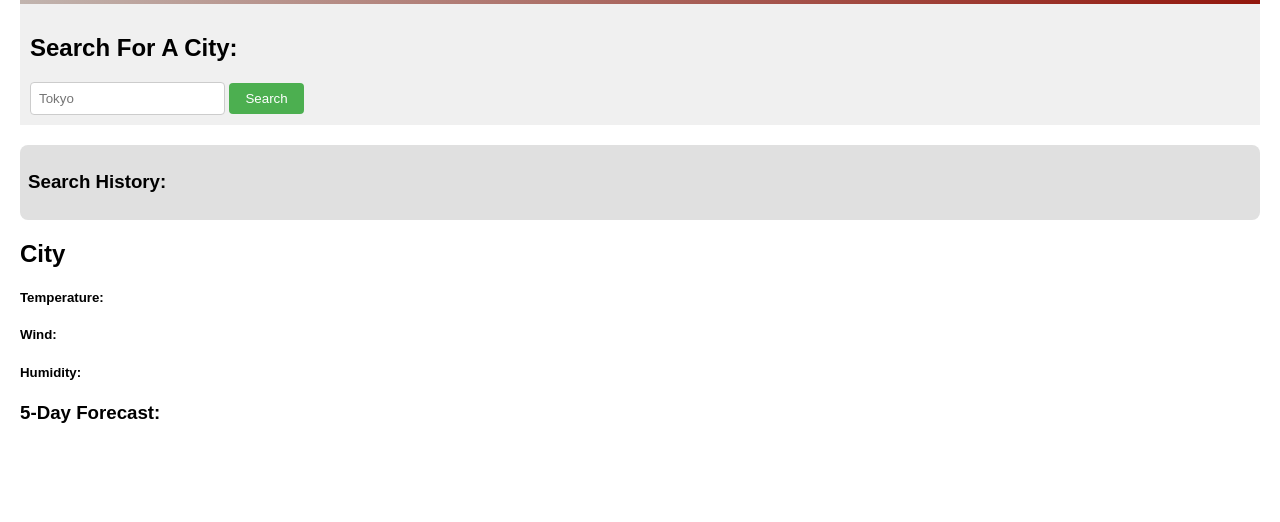
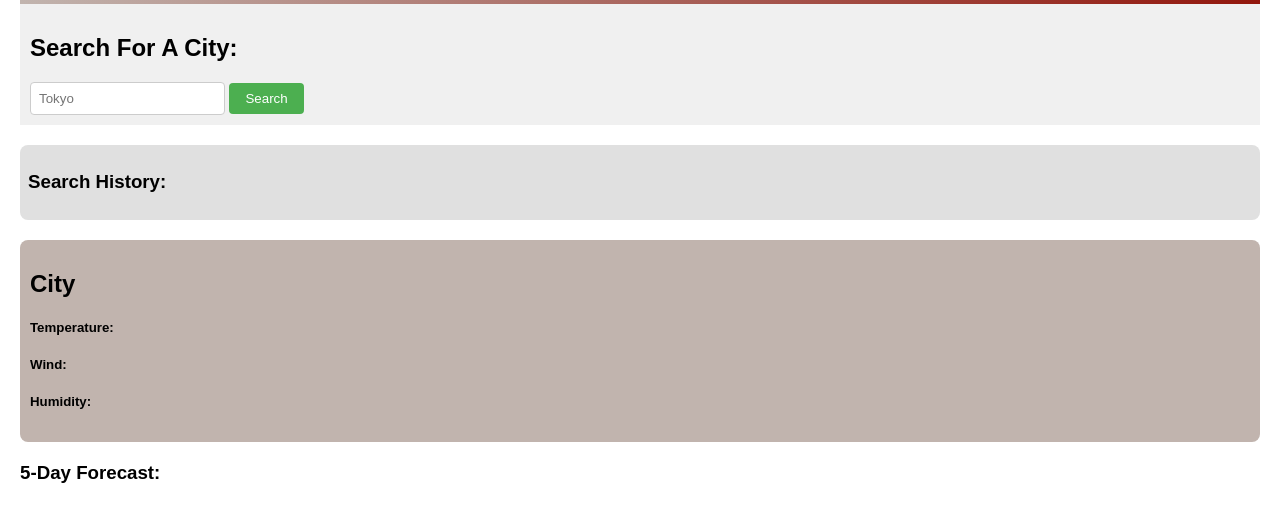
Before and after one commit to Gera1313/6-Weather-Dashboard, a plain HTML site: page index.html in a window 1280 px wide. Shown: the part 154-676 px from the top of the page. Drawn offline with Linux system fonts and the light colour scheme.

Commit message:
styled current weather

```diff
--- a/assets/css/style.css
+++ b/assets/css/style.css
@@ -11,7 +11,6 @@ header {
 }
 
 /* Styling the 5-Day Cards */
-
 .fiveDayForecast {
     display: flex;
     display: none;
@@ -35,7 +34,6 @@ header {
 }
 
 /* style for the input and button elements */
-
 .input {
     background-color: #f0f0f0;
     padding: 10px;
@@ -58,10 +56,18 @@ header {
 }
 
 /* Styles the Search History section */
-
 #searchHistory {
     background-color: #e0e0e0;
     padding: 8px;
     border-radius: 8px;
     margin-bottom: 20px;
 }
+
+/* Current Weather section */
+.current-weather {
+    background-color: #c1b4ae;
+    padding: 10px;
+    border-radius: 8px;
+    margin-bottom: 20px;
+    /* color: #fff; */
+}
```
